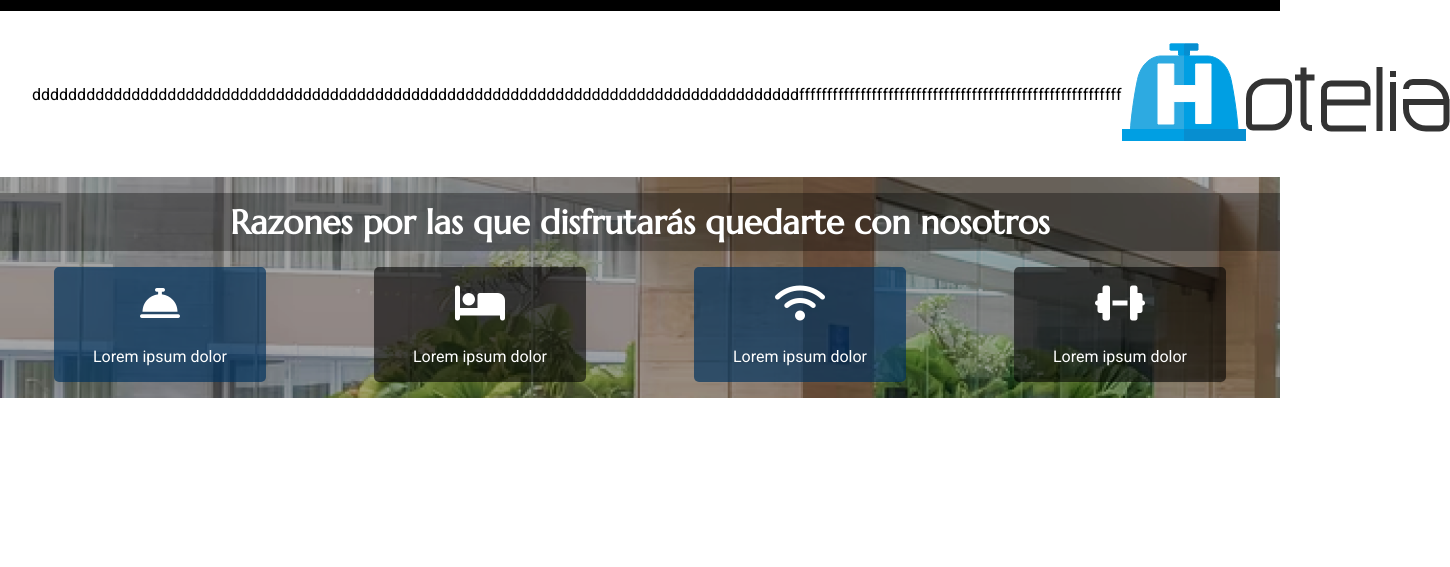
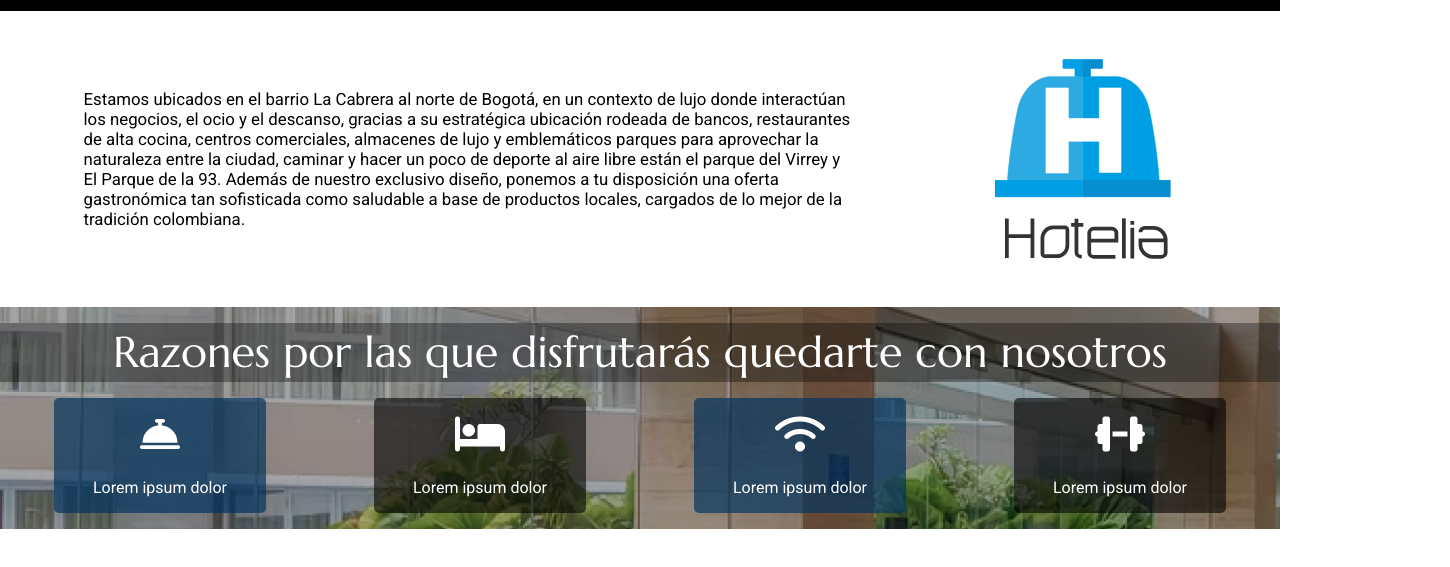
Before and after one commit to Camilobteprogram/taller0, a plain HTML site: page index.html in a window 1280 px wide. Shown: the part 75-642 px from the top of the page, 1450 px wide, since content can reach past the window. Drawn offline with Linux system fonts and the light colour scheme.

Commit message:
2 parte terminada

```diff
--- a/CSS/estilos.css
+++ b/CSS/estilos.css
@@ -83,10 +83,13 @@ margin-right: 0.5rem;
   background-color: rgba(0, 0, 0, 0.35);
   width: 100%;
   text-align: center;
-  font-size: 2.1em;
+  font-size: 2.7em;
   padding: 0.5rem 0;
+  font-weight: 300;
+  line-height: 100%;
 
 }
+
 
 .feature{
   text-align: center;
@@ -111,18 +114,23 @@ margin-right: 0.5rem;
   display: flex;
   align-items: center;
   justify-content: space-between;
-  padding: 2rem;
+  word-wrap: break-word;
+  padding: 3rem;
 
 }
 
-.descripcion p{
+.texto{
   display: flex;
-  flex-basis: 30%;
+  flex-basis: 65%;
+  margin-left: 3%;
+  font-size: 1.05em;
+}
+
+.imagen{
+  display: flex;
+  flex-basis: 20%;
+  width: 100px;
   height: 200px;
-  width: 200px;
+  justify-content: start;
 
 }
-p{}
-.imagendescription{
-  flex-basis: 70%;
-}
--- a/index.html
+++ b/index.html
@@ -19,16 +19,18 @@
 
         </div>
     </nav>
+
     <section id="description">
         <div class="texto">
-            <p>dddddddddddddddddddddddddddddddddddddddddddddddddddddddddddddddddddddddddddddddddddddffffffffffffffffffffffffffffffffffffffffffffffffffffffffff</p>
+            <p>Estamos ubicados en el barrio La Cabrera al norte de Bogotá, en un contexto de lujo donde interactúan los negocios, el ocio y el descanso, gracias a su estratégica ubicación rodeada de bancos, restaurantes de alta cocina, centros comerciales, almacenes de lujo y emblemáticos parques para aprovechar la naturaleza entre la ciudad, caminar y hacer un poco de deporte al aire libre están el parque del Virrey y El Parque de la 93. Además de nuestro exclusivo diseño, ponemos a tu disposición una oferta gastronómica tan sofisticada como saludable a base de productos locales, cargados de lo mejor de la tradición colombiana.</p>
         </div>
         <div class="imagen">
-            <img src="IMG/Hotelia horizontal negro.svg">
+            <img src="IMG/Hotelia negro vertical.svg">
         </div>
     </section>
+
     <section id="features">
-        <h2 class="features-title">Razones por las que disfrutarás quedarte con nosotros</h2>
+        <h2 class="features-title">Razones  por  las  que  disfrutarás  quedarte  con  nosotros</h2>
         <div class="features-description">
             <div class="feature feature-blue">
                 <i class="fa-solid fa-bell-concierge"></i>
@@ -49,6 +51,6 @@
         </div>
     </section>
 
-    </section>
+
 </body>
 </html>
```
